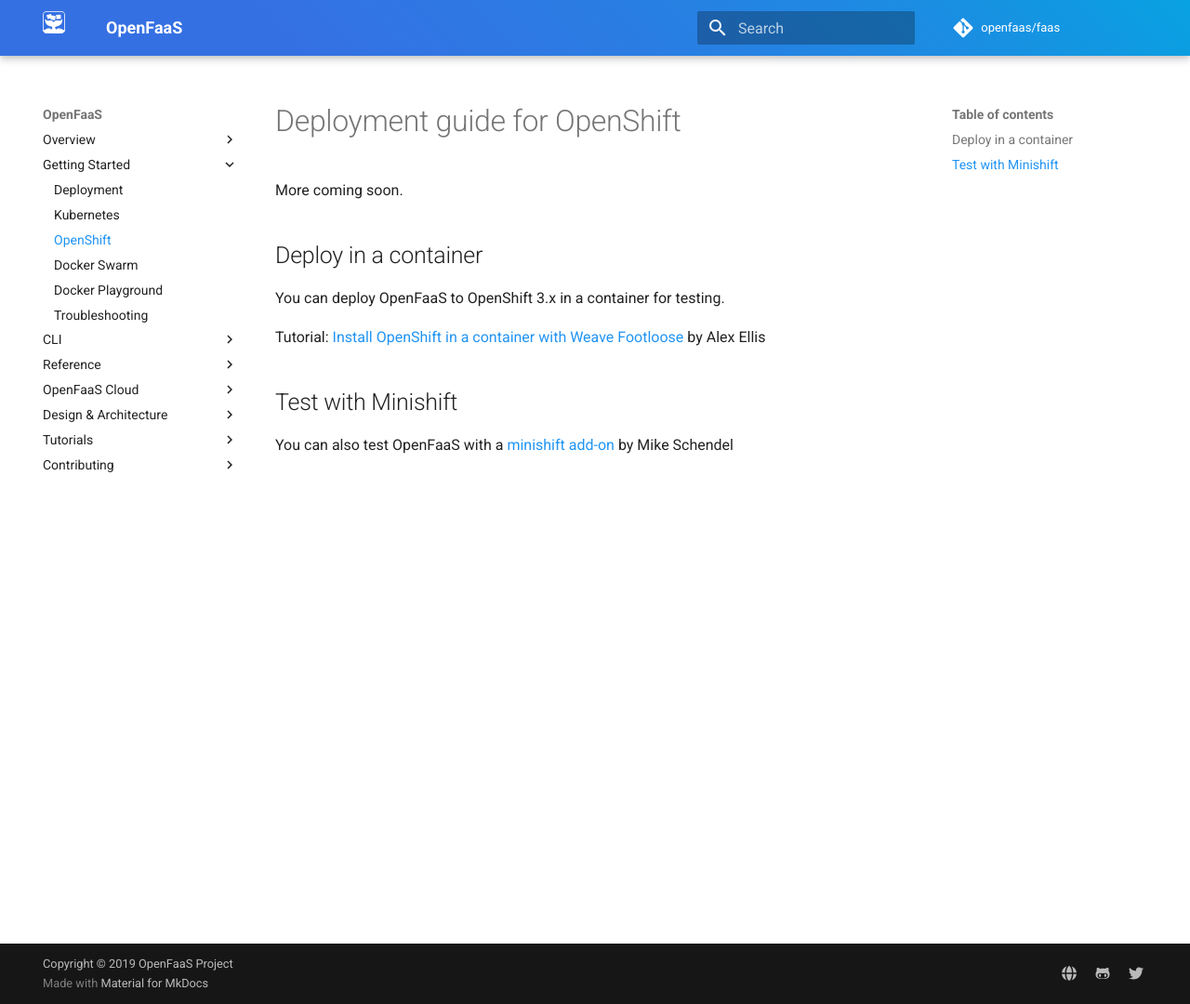
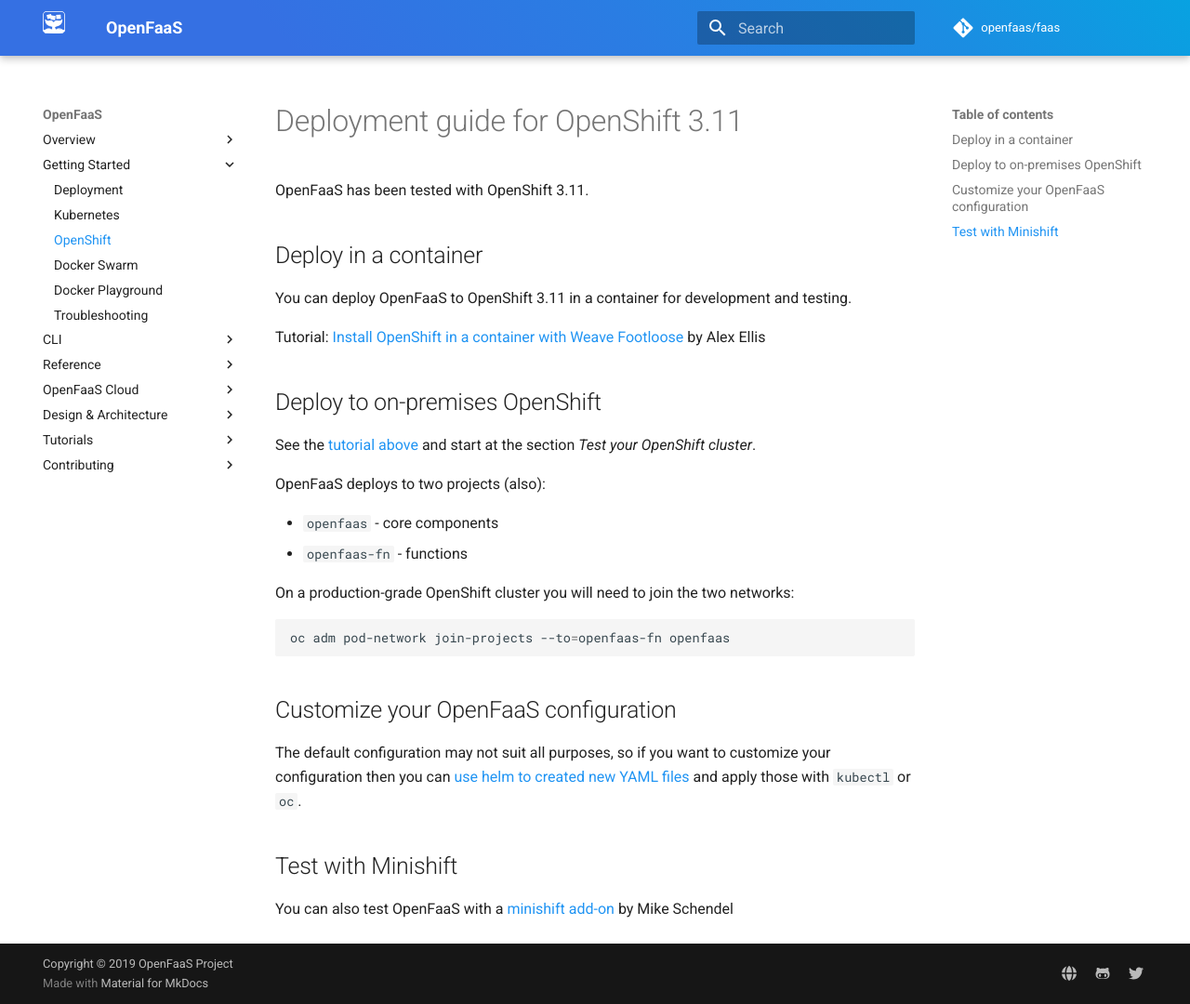
Before and after one commit to openfaas/docs, an MkDocs documentation site: the page built from docs/deployment/openshift.md, in a window 1280 px wide and 1080 px high. Shown: the whole window at 93% size. Built offline with MkDocs 1.6.1 and Material for MkDocs 9.7.7, drawn with Linux system fonts in a browser that asks for light colours; comment, search, counter and statistics services are not loaded.

Commit message:
Update OpenShift instructions
Signed-off-by: Alex Ellis <alexellis2@gmail.com>

````diff
--- a/docs/deployment/openshift.md
+++ b/docs/deployment/openshift.md
@@ -1,12 +1,31 @@
-# Deployment guide for OpenShift
+# Deployment guide for OpenShift 3.11
 
-More coming soon.
+OpenFaaS has been tested with OpenShift 3.11.
 
 ## Deploy in a container
 
-You can deploy OpenFaaS to OpenShift 3.x in a container for testing.
+You can deploy OpenFaaS to OpenShift 3.11 in a container for development and testing.
 
 Tutorial: [Install OpenShift in a container with Weave Footloose](https://blog.alexellis.io/openshift-in-a-footloose-container/) by Alex Ellis
+
+## Deploy to on-premises OpenShift
+
+See the [tutorial above](https://blog.alexellis.io/openshift-in-a-footloose-container/) and start at the section *Test your OpenShift cluster*.
+
+OpenFaaS deploys to two projects (also):
+
+* `openfaas` - core components
+* `openfaas-fn` - functions
+
+On a production-grade OpenShift cluster you will need to join the two networks:
+
+```sh
+oc adm pod-network join-projects --to=openfaas-fn openfaas
+```
+
+## Customize your OpenFaaS configuration
+
+The default configuration may not suit all purposes, so if you want to customize your configuration then you can [use helm to created new YAML files](https://github.com/openfaas/faas-netes/blob/master/chart/openfaas/README.md#deployment-with-helm-template) and apply those with `kubectl` or `oc`.
 
 ## Test with Minishift
 
````
